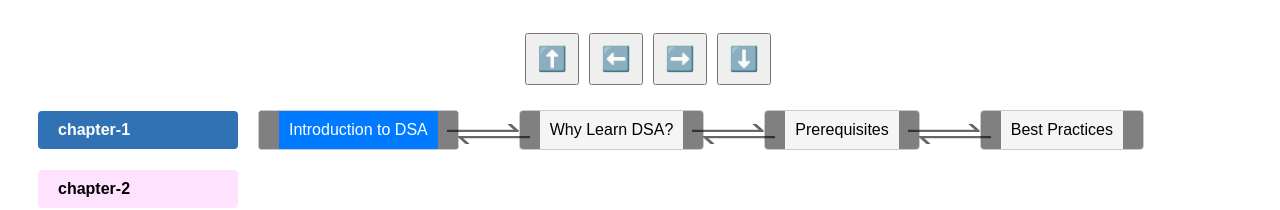
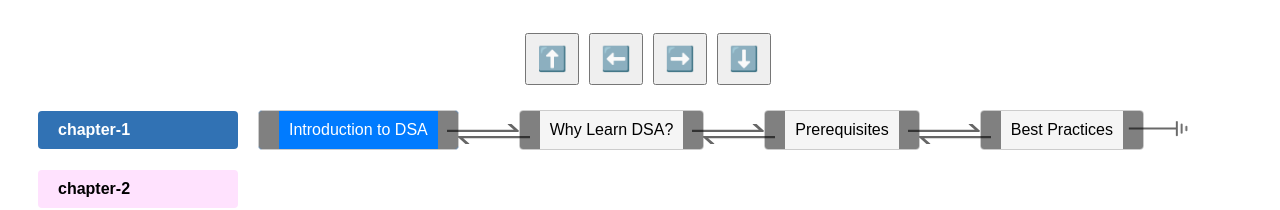
Before and after one commit to pandeysabin/dsa-course-navigation, a React (Create React App) app: page / in a window 1280 px wide. Shown: the top 210 px of the page. Built offline with nearby package versions, Linux system fonts and the light colour scheme.

Commit message:
add null icon next to last element in lessons

```diff
--- a/src/App.js
+++ b/src/App.js
@@ -191,7 +191,7 @@ const App = () => {
     const nextLesson = Math.min(currentLesson + 1, lessons.length - 1);
 
     setCurrentLesson(nextLesson);
-    updateHighlightedTraversal(nextLesson, "forward");
+    updateHighlightedTraversal(currentLesson + 1, "forward");
   };
 
   const goLeft = () => {
@@ -362,7 +362,9 @@ function RenderLesson({
                       ? "highlight-forward"
                       : ""
                   }`}
-                  style={{ transform: "translateX(-12px)" }}
+                  style={{
+                    transform: "translateX(-12px)",
+                  }}
                 >
                   <svg
                     width="72"
@@ -375,6 +377,53 @@ function RenderLesson({
                       d="M71.709 6.47647L64.8015 0.358824C64.6755 0.247143 64.515 0.15684 64.3319 0.0946934C64.1488 0.032547 63.9479 0.000172518 63.7443 0L61.015 0C60.7328 0 60.5769 0.226471 60.7496 0.382353L66.8274 5.76471L54.0822 5.76471L0.336953 5.76471C0.151629 5.76471 0 5.87059 0 6L0 7.76471C0 7.89412 0.151629 8 0.336953 8L70.6476 8C71.7764 8 72.404 7.09412 71.709 6.47647Z"
                       fill="black"
                     />
+                  </svg>
+                </div>
+              )}
+
+            {lessonIndex === chapter.lessons.length - 1 &&
+              chapterIndex === currentChapter && (
+                <div
+                  className={`traversal-icon ${
+                    highlightedTraversal === lessonIndex + 1 &&
+                    traversalDirection === "forward" &&
+                    chapterIndex === currentChapter
+                      ? "highlight-forward"
+                      : ""
+                  }`}
+                  style={{
+                    transform: "translateX(-12px)",
+                    display: "flex",
+                    flexDirection: "column",
+                    height: "20px",
+                  }}
+                >
+                  <svg
+                    width="63"
+                    height="18"
+                    viewBox="0 0 63 18"
+                    fill="none"
+                    xmlns="http://www.w3.org/2000/svg"
+                  >
+                    <g clip-path="url(#clip0_15_4)">
+                      <path
+                        d="M47.9649 8.52632L-2.89875e-07 8.52632M47.9649 15.1579L47.9649 1.89474M52.7141 12.6711L52.7141 4.38158M57.4634 10.1842L57.4634 6.86842"
+                        stroke="black"
+                        stroke-width="2"
+                        stroke-linecap="round"
+                        stroke-linejoin="round"
+                      />
+                    </g>
+                    <defs>
+                      <clipPath id="clip0_15_4">
+                        <rect
+                          width="18"
+                          height="63"
+                          fill="white"
+                          transform="translate(0 18) rotate(-90)"
+                        />
+                      </clipPath>
+                    </defs>
                   </svg>
                 </div>
               )}
```
